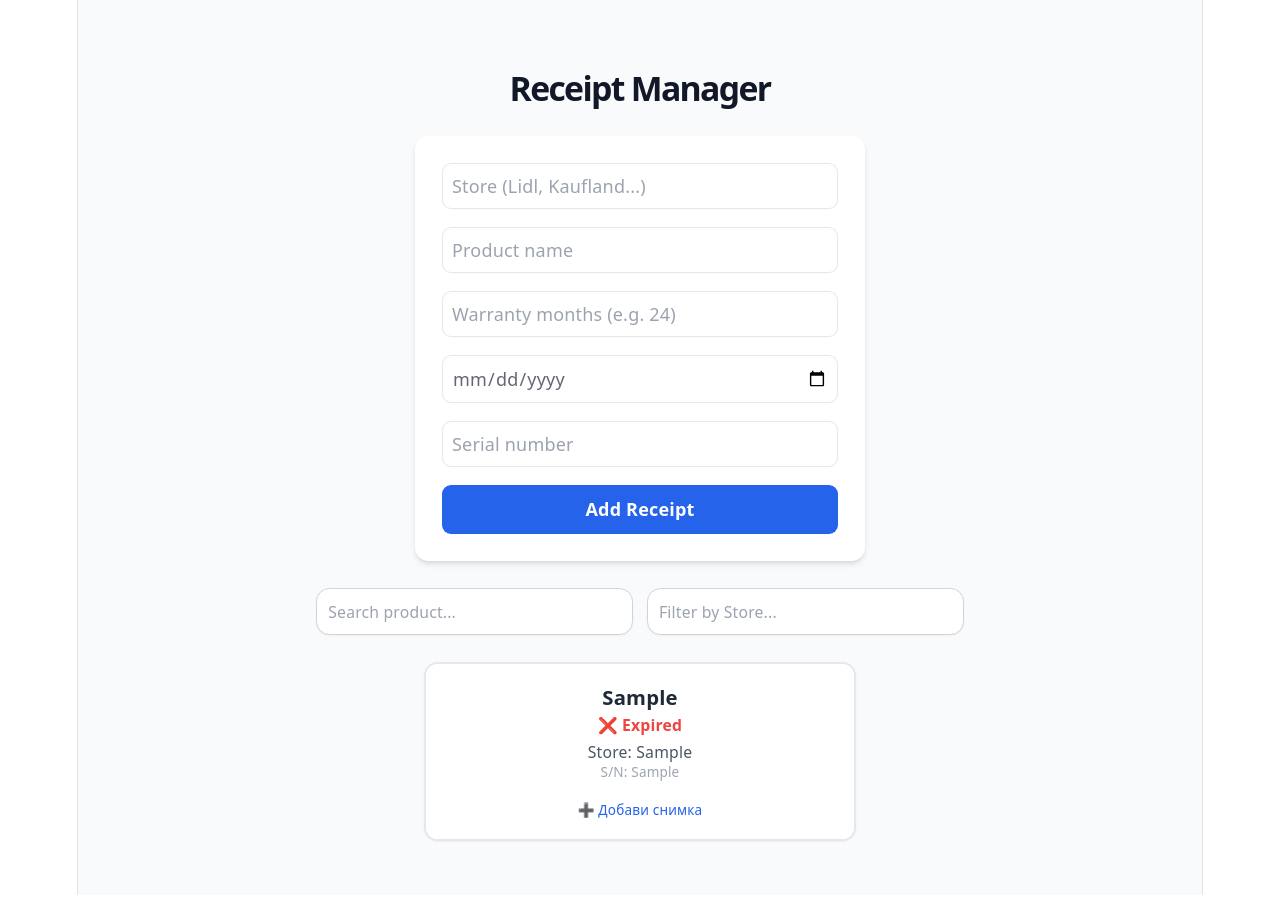
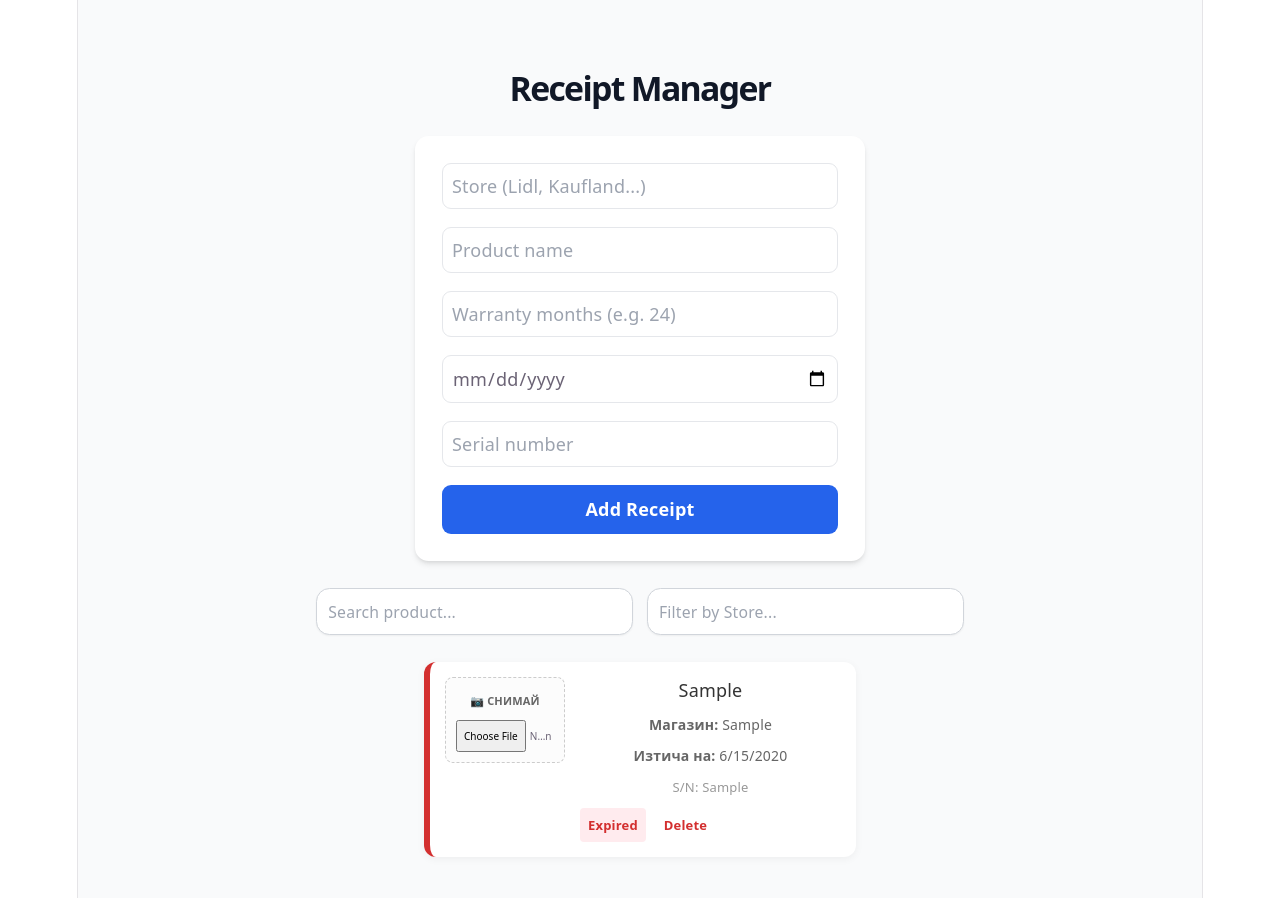
Before and after one commit to zlati-dev/receipt-manager, a React (Vite) app: page / in a window 1280 px wide. Both pictures are taken after typing "Sample", "Sample", "5", "2020-01-15", "Sample" into the empty fields and a click on the button "Add Receipt". Shown: the top 898 px of the page. Built offline with nearby package versions, Linux system fonts and the light colour scheme.

Commit message:
style: restore jira-like status border and delete button to receipt card

```diff
--- a/src/components/ReceiptCard.jsx
+++ b/src/components/ReceiptCard.jsx
@@ -1,125 +1,164 @@
-import React, { useState } from "react";
+import { useState } from 'react'
 
 function ReceiptCard({ receipt, onDelete }) {
-  const [showDetails, setShowDetails] = useState(false);
-  // Локален стейт за снимката директно в картата
-  const [cardImage, setCardImage] = useState(receipt.image || null);
+    const [showDetails, setShowDetails] = useState(false)
+    const [cardImage, setCardImage] = useState(receipt.image || null)
+
     const handleFileChange = (e) => {
         const file = e.target.files[0];
         if (file) {
             const reader = new FileReader();
-
             reader.onloadend = () => {
-            const base64String = reader.result; // Това е твоята снимка като текст
-
-            // 1. Записваме я в стейта, за да излезе на екрана веднага
+                const base64String = reader.result;
                 setCardImage(base64String);
 
-            // 2. Записваме я трайно в localStorage за тази конкретна карта
                 const savedReceipts = JSON.parse(localStorage.getItem('receipts')) || [];
                 const updatedReceipts = savedReceipts.map(r => {
                     if (r.id === receipt.id) {
-                    return { ...r, image: base64String }; // Добавяме снимката към обекта
+                        return { ...r, image: base64String };
                     }
                     return r;
                 });
-
                 localStorage.setItem('receipts', JSON.stringify(updatedReceipts));
             };
-
             reader.readAsDataURL(file);
         }
     };
-  const warrantyEnd = new Date(receipt.purchaseDate);
-  warrantyEnd.setMonth(warrantyEnd.getMonth() + Number(receipt.warrantyMonths));
-  const isUnderWarranty = new Date() < warrantyEnd;
+
+    const warrantyEnd = new Date(receipt.purchaseDate)
+    warrantyEnd.setMonth(warrantyEnd.getMonth() + Number(receipt.warrantyMonths))
+    const isUnderWarranty = new Date() < warrantyEnd
+
+    // Цвят за страничната линия тип Jira (Зелено за валидна, Червено за изтекла)
+    const statusColor = isUnderWarranty ? '#2e7d32' : '#d32f2f'
 
     return (
-    <div className="border-2 border-gray-200 p-4 rounded-xl bg-white shadow-sm mb-4">
+        <div style={{
+            display: 'flex',
+            gap: '15px',
+            alignItems: 'start',
+            marginBottom: '20px',
+            backgroundColor: '#fff',
+            padding: '15px',
+            borderRadius: '12px',
+            boxShadow: '0 2px 8px rgba(0,0,0,0.05)',
+            position: 'relative',
+            // СТРАНИЧНОТО ОЦВЕТЯВАНЕ ТИП JIRA:
+            borderLeft: `6px solid ${statusColor}`
+        }}>
 
-      {/* МАЛКАТА КАРТА (Снимката е отстрани вдясно, ако я има) */}
-      {!showDetails && (
-        <div className="flex justify-between items-start gap-4">
-          <div className="flex-1">
-            <h3 className="text-lg font-bold text-gray-800">{receipt.productName}</h3>
-            <p className={`font-semibold text-sm ${isUnderWarranty ? "text-green-600" : "text-red-500"}`}>
-              {isUnderWarranty ? "✅ In warranty" : "❌ Expired"}
-            </p>
-            <p className="text-sm text-gray-600 mt-1">Store: {receipt.store}</p>
-            <p className="text-xs text-gray-400">S/N: {receipt.serialNumber}</p>
-
-            {/* Ако няма снимка, показваме малкия бутон за добавяне отдолу */}
-            {!cardImage && (
-              <div className="mt-3">
-                <label className="text-xs font-medium text-blue-600 cursor-pointer hover:underline">
-                  ➕ Добави снимка
+            {/* СНИМКА ИЛИ ИНПУТ ЗА СНИМАНЕ (ОТСТРАНИ) */}
+            <div style={{ width: '120px', flexShrink: 0 }}>
+                {cardImage ? (
+                    <img
+                        src={cardImage}
+                        onClick={() => setShowDetails(!showDetails)}
+                        style={{
+                            cursor: 'pointer',
+                            width: '100%',
+                            height: '120px',
+                            objectFit: 'cover',
+                            borderRadius: '8px'
+                        }}
+                        alt="receipt"
+                    />
+                ) : (
+                    <div style={{
+                        border: '1px dashed #ccc',
+                        padding: '10px',
+                        borderRadius: '8px',
+                        textAlign: 'center',
+                        backgroundColor: '#fcfcfc'
+                    }}>
+                        <label style={{ fontSize: '11px', display: 'block', marginBottom: '5px', color: '#666', fontWeight: 'bold' }}>
+                            📷 СНИМАЙ
+                        </label>
                         <input
                             type="file"
                             accept="image/*"
-
-                    capture="environment"
+                            capture
                             onChange={handleFileChange}
-                    className="hidden"
+                            style={{ width: '100%', fontSize: '10px' }}
                         />
-                </label>
                     </div>
                 )}
             </div>
 
-          {/* Снимката се показва малка отстрани вдясно */}
-          {cardImage && (
-            <img
-              src={cardImage}
-              onClick={() => setShowDetails(true)}
-              className="w-20 h-20 object-cover rounded-lg cursor-pointer border hover:opacity-90 transition-opacity"
-              alt="receipt preview"
-            />
-          )}
-        </div>
-      )}
+            {/* ИНФОРМАЦИЯ НА КАРТАТА */}
+            <div style={{ flexGrow: 1 }}>
+                <h3 style={{ margin: '0 0 8px 0', fontSize: '18px', color: '#333' }}>
+                    {receipt.productName}
+                </h3>
 
-      {/* МОДАЛ / ГОЛЯМАТА КАРТА (При цъкане на снимката) */}
-      {showDetails && (
-        <div className="flex flex-col gap-3 border-t-2 border-blue-500 pt-3 mt-1">
-          <h3 className="text-xl font-bold text-gray-800">{receipt.productName}</h3>
+                <p style={{ margin: '0 0 5px 0', fontSize: '14px', color: '#666' }}>
+                    <strong>Магазин:</strong> {receipt.store}
+                </p>
+                <p style={{ margin: '0 0 5px 0', fontSize: '14px', color: '#666' }}>
+                    <strong>Изтича на:</strong> {warrantyEnd.toLocaleDateString()}
+                </p>
+                <p style={{ margin: '0 0 8px 0', fontSize: '13px', color: '#999' }}>
+                    S/N: {receipt.serialNumber || 'Няма'}
+                </p>
 
-          {cardImage && (
-            <img
-              src={cardImage}
-              className="w-full max-h-[300px] object-contain rounded-lg border bg-gray-50"
-              alt="full receipt"
-            />
-          )}
+                <div style={{ display: 'flex', gap: '10px', alignItems: 'center' }}>
+                    <span style={{
+                        color: statusColor,
+                        fontWeight: 'bold',
+                        fontSize: '13px',
+                        backgroundColor: isUnderWarranty ? '#e8f5e9' : '#ffebee',
+                        padding: '4px 8px',
+                        borderRadius: '4px'
+                    }}>
+                        {isUnderWarranty ? 'In warranty' : 'Expired'}
+                    </span>
 
-          <div className="text-sm text-gray-700 space-y-1">
-            <p><strong>Store:</strong> {receipt.store}</p>
-            <p><strong>Purchased:</strong> {receipt.purchaseDate}</p>
-            <p><strong>Warranty:</strong> {receipt.warrantyMonths} months</p>
-            <p><strong>Expires:</strong> {warrantyEnd.toLocaleDateString()}</p>
-            <p className={`font-bold text-base ${isUnderWarranty ? "text-green-600" : "text-red-500"}`}>
-              {isUnderWarranty ? "✅ IN WARRANTY" : "❌ WARRANTY EXPIRED"}
-            </p>
-            <p className="text-xs text-gray-500"><strong>Serial Number:</strong> {receipt.serialNumber}</p>
-          </div>
-
-          <div className="flex gap-2 mt-2">
-            <button
-              onClick={() => setShowDetails(false)}
-              className="bg-gray-500 text-white px-4 py-1.5 rounded-lg text-sm font-medium hover:bg-gray-600"
-            >
-              Close
-            </button>
+                    {/* БУТОН ЗА ИЗТРИВАНЕ ДИРЕКТНО НА КАРТАТА */}
                     <button
                         onClick={() => onDelete(receipt.id)}
-              className="bg-red-500 text-white px-4 py-1.5 rounded-lg text-sm font-medium hover:bg-red-600"
+                        style={{
+                            backgroundColor: 'transparent',
+                            color: '#d32f2f',
+                            border: 'none',
+                            cursor: 'pointer',
+                            fontSize: '13px',
+                            fontWeight: 'bold',
+                            padding: '4px 8px'
+                        }}
                     >
                         Delete
                     </button>
                 </div>
             </div>
+
+            {/* МОДАЛ / ДЕТАЙЛИ ПРИ ЗАКЛИКВАНЕ НА СНИМКАТА */}
+            {showDetails && (
+                <div style={{
+                    position: 'absolute',
+                    top: '0',
+                    left: '0',
+                    width: '100%',
+                    height: '100%',
+                    backgroundColor: 'rgba(255,255,255,0.95)',
+                    borderRadius: '12px',
+                    padding: '15px',
+                    boxSizing: 'border-box',
+                    zIndex: 2,
+                    display: 'flex',
+                    flexDirection: 'column',
+                    justifyContent: 'center'
+                }}>
+                    <p style={{ margin: '2px 0' }}><strong>Купено на:</strong> {receipt.purchaseDate}</p>
+                    <p style={{ margin: '2px 0' }}><strong>Гаранция:</strong> {receipt.warrantyMonths} месеца</p>
+                    <button
+                        onClick={() => setShowDetails(false)}
+                        style={{ marginTop: '10px', alignSelf: 'start', padding: '4px 12px' }}
+                    >
+                        Затвори детайли
+                    </button>
+                </div>
             )}
         </div>
-  );
+    )
 }
 
-export default ReceiptCard;
+export default ReceiptCard
```
Lines whose indentation alone changed are shown as unchanged.
